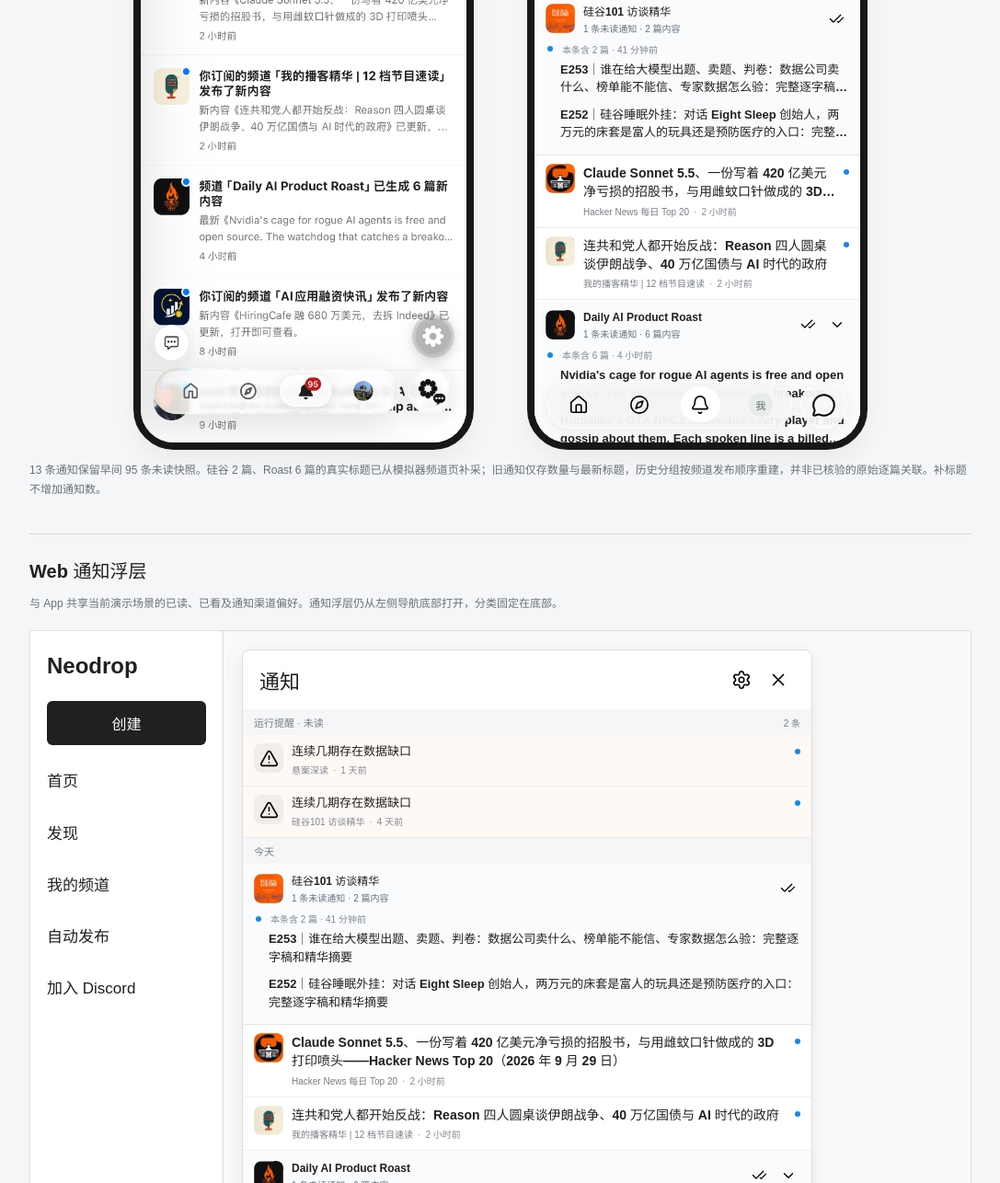
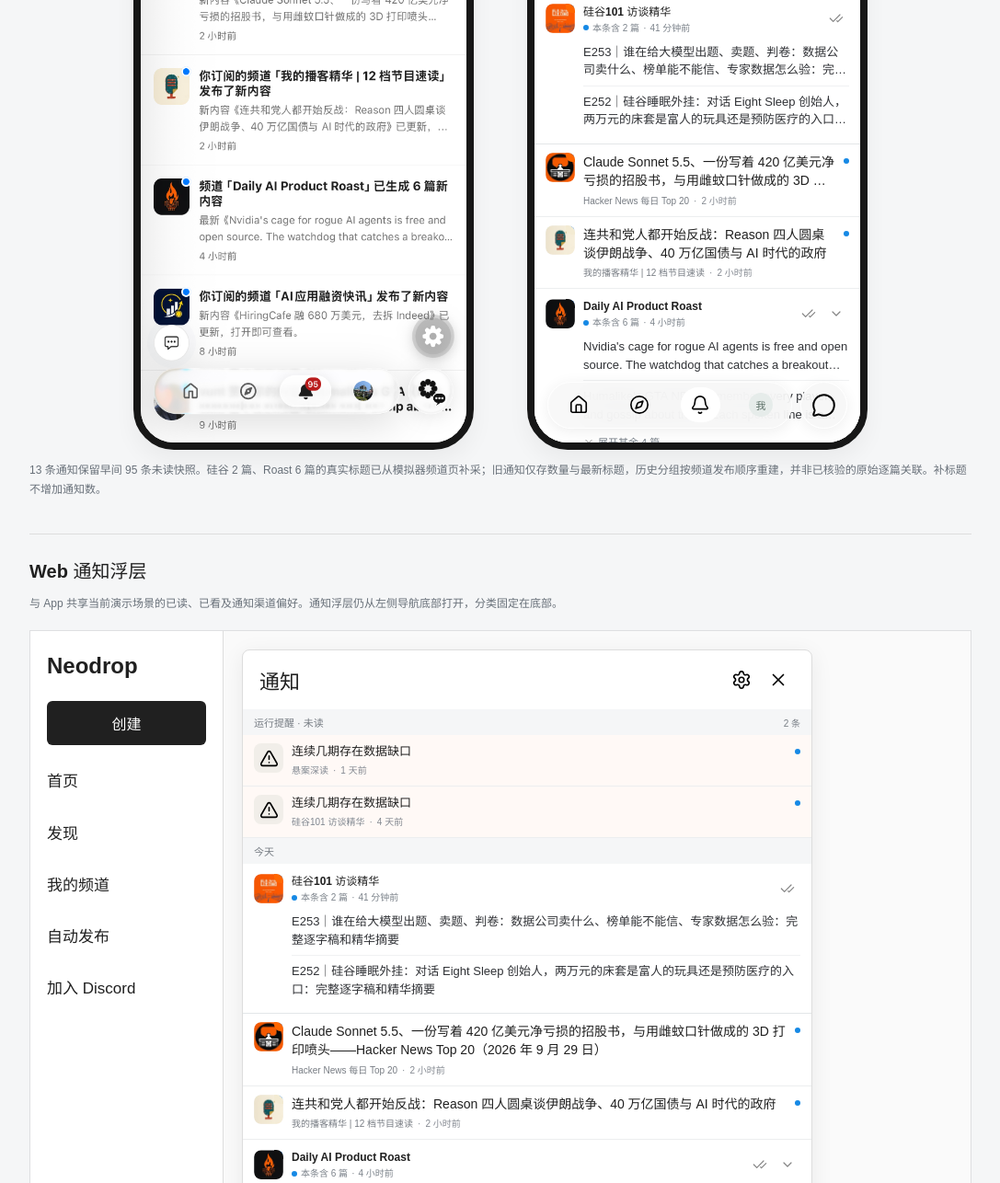
Before and after one commit to kimiguo1109/neodrop-notification-prototype, a plain HTML site: page index.html in a window 1280 px wide. Shown: the part 753-2039 px from the top of the page at 92% size, without its empty margins (96-1183 px from the left). Drawn offline with Linux system fonts and the light colour scheme.

Commit message:
fix: refine notification group visual hierarchy
重复的篇数统计和过重标题让紧凑列表难以扫读。单条通知将篇数和时间收拢到频道头部，多条通知保留各自边界与蓝点；调整缩进、分隔线和操作权重，不改变计数或逐篇阅读行为。

```diff
--- a/index.html
+++ b/index.html
@@ -1,5 +1,5 @@
 <!doctype html>
-<html lang="zh-CN"><head><meta charset="utf-8"><meta name="viewport" content="width=device-width,initial-scale=1"><meta name="robots" content="noindex,nofollow"><title>NeoDrop 通知改造原型</title><link rel="stylesheet" href="notification-app.css?v=20260929-compact"><link rel="stylesheet" href="push-demo.css"></head>
+<html lang="zh-CN"><head><meta charset="utf-8"><meta name="viewport" content="width=device-width,initial-scale=1"><meta name="robots" content="noindex,nofollow"><title>NeoDrop 通知改造原型</title><link rel="stylesheet" href="notification-app.css?v=20260929-polish"><link rel="stylesheet" href="push-demo.css"></head>
 <body><main>
 <header><h1>NeoDrop 通知改造原型</h1><p>2026.09.29 修订 · App 与 Web · 本地交互演示，不修改真实账户</p></header>
 <nav class="demo-nav" aria-label="原型演示导航"><a href="#app-prototype">App 对比</a><a href="#web-prototype">Web 浮层</a><a href="#push-demo">Push 推演</a><button class="icon" id="reset-walkthrough" title="重置整场演示" aria-label="重置整场演示"></button></nav>
@@ -11,4 +11,4 @@
 <section id="push-demo" class="push-section"></section>
 <section class="reason"><h2>本轮修改</h2><dl><div><dt>频道分组，内容不丢</dt><dd>同频道通知在原列表内展开。频道名进入频道页，文章标题进入该篇；通知已读与内容已看分开。</dd></div><div><dt>主动开启就即时送达</dt><dd>App 推送成为独立通知渠道，与邮件分别启用和关联频道。不再设置每日摘要，也不限制主动开启频道的每日内容数量。</dd></div><div><dt>打扰按类型控制</dt><dd>点赞仍聚合、去重和限频；运行异常及时提醒。本期不增加夜间延后，系统勿扰仍由设备控制。</dd></div></dl></section>
 <p class="limits">真实采样为 13 条通知，保留早间账户快照 95＝78＋15＋2，不与补采时的实时未读混算。9月29日晚从模拟器补采硅谷频道2篇、Roast频道6篇真实标题，并补全截断标题；旧通知只保留累计篇数和最新标题，没有逐篇关联清单，历史分组按频道发布顺序重建，不作为原始批次核验结果。“多篇折叠示例”和“运行提醒示例”均为独立构造的数据，不计入真实快照。Push 时刻、预算、权限与未恢复状态均为演示设定，不代表线上投递日志。真实用户头像未采集，以首字占位；正式 Push 使用真实头像。原型表现是目标设计，原生系统通知需在真机验收。</p>
-</main><dialog id="detail"><button class="icon close" aria-label="关闭"></button><h2></h2><div class="dialog-body"></div><div class="dialog-actions"></div></dialog><script src="simulator-icons.js"></script><script src="notification-app.js?v=20260929-compact"></script><script src="push-plan.js"></script><script src="push-demo.js"></script></body></html>
+</main><dialog id="detail"><button class="icon close" aria-label="关闭"></button><h2></h2><div class="dialog-body"></div><div class="dialog-actions"></div></dialog><script src="simulator-icons.js"></script><script src="notification-app.js?v=20260929-polish"></script><script src="push-plan.js"></script><script src="push-demo.js"></script></body></html>
--- a/notification-app.css
+++ b/notification-app.css
@@ -381,7 +381,7 @@
   padding: 0;
   text-align: left;
   font-size: 14px;
-  font-weight: 650;
+  font-weight: 500;
   line-height: 1.6;
   width: 100%;
   overflow-wrap: anywhere;
@@ -392,14 +392,13 @@
 .channel-group {
   border-bottom: 1px solid #e3e6e8;
   margin: 0;
-  padding: 14px 13px;
-  background: #fafbfc;
+  background: #fff;
 }
 .channel-head {
   display: flex;
   align-items: center;
-  gap: 8px;
-  margin-bottom: 12px;
+  gap: 2px;
+  margin-bottom: 2px;
 }
 .channel-identity {
   display: flex;
@@ -414,70 +413,101 @@
 }
 .channel-identity strong {
   font-size: 12px;
+  font-weight: 600;
   line-height: 1.5;
   overflow-wrap: anywhere;
 }
 .channel-status {
   font-size: 10px;
-  color: #65727f;
-  display: block;
+  color: #7b828a;
+  display: flex;
+  align-items: center;
+  flex-wrap: wrap;
+  gap: 4px;
   font-weight: 400;
-  margin-top: 3px;
+  line-height: 1.5;
+  margin-top: 1px;
 }
 .channel-identity:hover strong {
   text-decoration: underline;
 }
 .channel-toggle {
-  width: 29px;
-  height: 29px;
+  width: 28px;
+  height: 32px;
   padding: 4px;
 }
+.channel-read {
+  width: 28px;
+  height: 32px;
+  padding: 6px;
+}
+.channel-read img,
 .channel-toggle img {
-  width: 18px;
-  height: 18px;
+  width: 16px;
+  height: 16px;
+  opacity: 0.48;
+}
+.channel-read:hover img,
+.channel-toggle:hover img {
+  opacity: 0.85;
+}
+.channel-items {
+  margin-left: 41px;
 }
 .article-item {
-  display: grid;
-  grid-template-columns: 6px minmax(0, 1fr);
-  gap: 10px;
-  padding: 10px 0 10px 4px;
+  padding: 7px 0;
 }
-.article-item .time {
-  margin-top: 4px;
+.article-item + .article-item {
+  border-top: 1px solid #f0f1f2;
 }
 .article-item .content-title {
   font-size: 13px;
+  font-weight: 500;
+  line-height: 1.5;
+  color: #303236;
 }
 .group-actions {
   display: flex;
   align-items: center;
-  justify-content: space-between;
-  gap: 8px;
-  padding-left: 20px;
-  margin-top: 7px;
+  margin: 0 0 0 41px;
 }
-.group-actions .icon {
-  width: 28px;
-  height: 28px;
-  padding: 5px;
+.group-actions .text-action {
+  display: flex;
+  align-items: center;
+  gap: 4px;
+  font-size: 11px;
+  padding: 5px 0 2px;
+  color: #737b84;
 }
-.group-actions .icon img {
-  width: 17px;
-  height: 17px;
+.group-actions img {
+  width: 12px;
+  height: 12px;
+  opacity: 0.55;
+  transform: rotate(90deg);
+}
+.group-actions [aria-expanded="true"] img {
+  transform: rotate(-90deg);
 }
 .notice-meta {
   display: flex;
-  gap: 10px;
+  gap: 4px;
   align-items: center;
   font-size: 10px;
   color: #818891;
-  padding: 4px 0 0 2px;
+  padding-top: 7px;
 }
-.notice-meta .dot {
+.article-item + .notice-meta {
+  border-top: 1px solid #eceef0;
+}
+.notice-indicator {
+  display: inline-flex;
+  align-items: center;
+  width: 6px;
+  height: 6px;
+  flex: none;
+}
+.notice-indicator .dot {
   margin: 0;
-}
-.article-item {
-  padding-block: 5px;
 }
 .status {
   height: 42px;
@@ -566,41 +596,6 @@
 .channel-group,
 .web-notices .channel-group {
   padding: 9px 12px;
-}
-.channel-head {
-  margin-bottom: 4px;
-  gap: 4px;
-}
-.channel-status {
-  margin-top: 1px;
-}
-.channel-read {
-  width: 27px;
-  height: 32px;
-  padding: 5px;
-}
-.channel-read img {
-  width: 17px;
-  height: 17px;
-}
-.channel-toggle {
-  height: 32px;
-  width: 27px;
-}
-.article-item {
-  padding-left: 2px;
-  gap: 8px;
-}
-.article-item .content-title {
-  line-height: 1.5;
-}
-.group-actions {
-  margin: 2px 0 0;
-  padding-left: 16px;
-}
-.group-actions .text-action {
-  font-size: 11px;
-  padding: 3px 0;
 }
 .alert-more {
   display: flex;
--- a/notification-app.js
+++ b/notification-app.js
@@ -336,17 +336,21 @@
     open = expanded.has(key),
     unread = records.filter((r) => !read.has(r.id)).length;
   const all = records.flatMap((r) => articles(r).map((a) => ({ r, a }))),
-    total = records.reduce((n, r) => n + (r.batch || articles(r).length), 0);
+    total = records.reduce((n, r) => n + (r.batch || articles(r).length), 0),
+    singleNotice = records.length === 1;
   const visible = open ? all : all.slice(0, 2),
     shown = new Set();
   const entries = visible
     .map(({ r, a }) => {
       const firstInNotice = !shown.has(r.id);
       shown.add(r.id);
-      return `${firstInNotice ? `<div class="notice-meta" data-notice="${r.id}">${dot(!read.has(r.id))}<span>${r.batch ? `本条含 ${r.batch} 篇 · ` : ''}${esc(r.time)}</span></div>` : ''}<div class="article-item" data-article="${a.id}"><span></span><button class="content-title ${viewed.has(a.id) ? 'seen' : ''}" title="${esc(a.title)}" data-content="${r.id}:${a.id}">${esc(a.title)}</button></div>`;
+      return `${firstInNotice && !singleNotice ? `<div class="notice-meta" data-notice="${r.id}"><span class="notice-indicator">${dot(!read.has(r.id))}</span><span>${r.batch ? `本条含 ${r.batch} 篇 · ` : ''}${esc(r.time)}</span></div>` : ''}<div class="article-item" data-article="${a.id}"><button class="content-title ${viewed.has(a.id) ? 'seen' : ''}" title="${esc(a.title)}" data-content="${r.id}:${a.id}">${esc(a.title)}</button></div>`;
     })
     .join('');
-  return `<section class="channel-group" data-group="${key}"><div class="channel-head"><button class="channel-identity" data-channel-page="${key}">${avatar(first)}<span><strong>${esc(first.source)}</strong><span class="channel-status">${unread ? `${unread} 条未读通知` : '通知已读'} · ${total} 篇内容</span></span></button><button class="icon channel-read" data-read-channel="${key}" title="标记该频道通知已读" aria-label="标记该频道通知已读">${icon('CheckCheck')}</button>${all.length > 2 ? `<button class="icon channel-toggle" data-expand="${key}" aria-expanded="${open}" aria-label="${open ? '收起' : '展开'}频道内容" title="${open ? '收起' : '展开'}频道内容"><span style="display:flex;transform:rotate(${open ? -90 : 90}deg)">${icon('ChevronRight')}</span></button>` : ''}</div><div class="channel-items">${entries}</div>${all.length > 2 ? `<div class="group-actions"><button class="text-action" data-expand="${key}" aria-expanded="${open}">${open ? '收起较早内容' : `展开其余 ${all.length - 2} 篇`}</button></div>` : ''}</section>`;
+  const status = singleNotice
+    ? `<span class="notice-indicator">${dot(unread > 0)}</span>本条含 ${total} 篇<span aria-hidden="true">·</span>${esc(first.time)}`
+    : `${unread ? `${unread} 条未读通知` : '通知已读'} · ${total} 篇内容`;
+  return `<section class="channel-group" data-group="${key}"><div class="channel-head"><button class="channel-identity" data-channel-page="${key}">${avatar(first)}<span><strong>${esc(first.source)}</strong><span class="channel-status" ${singleNotice ? `data-notice="${first.id}"` : ''}>${status}</span></span></button><button class="icon channel-read" data-read-channel="${key}" title="标记该频道通知已读" aria-label="标记该频道通知已读">${icon('CheckCheck')}</button>${all.length > 2 ? `<button class="icon channel-toggle" data-expand="${key}" aria-expanded="${open}" aria-label="${open ? '收起' : '展开'}频道内容" title="${open ? '收起' : '展开'}频道内容"><span style="display:flex;transform:rotate(${open ? -90 : 90}deg)">${icon('ChevronRight')}</span></button>` : ''}</div><div class="channel-items">${entries}</div>${all.length > 2 ? `<div class="group-actions"><button class="text-action" data-expand="${key}" aria-expanded="${open}">${icon('ChevronRight')}${open ? '收起较早内容' : `展开其余 ${all.length - 2} 篇`}</button></div>` : ''}</section>`;
 }
 function rowsMarkup(cat) {
   const selected = activeData().filter((r) => cat === 'all' || r.cat === cat),
```
